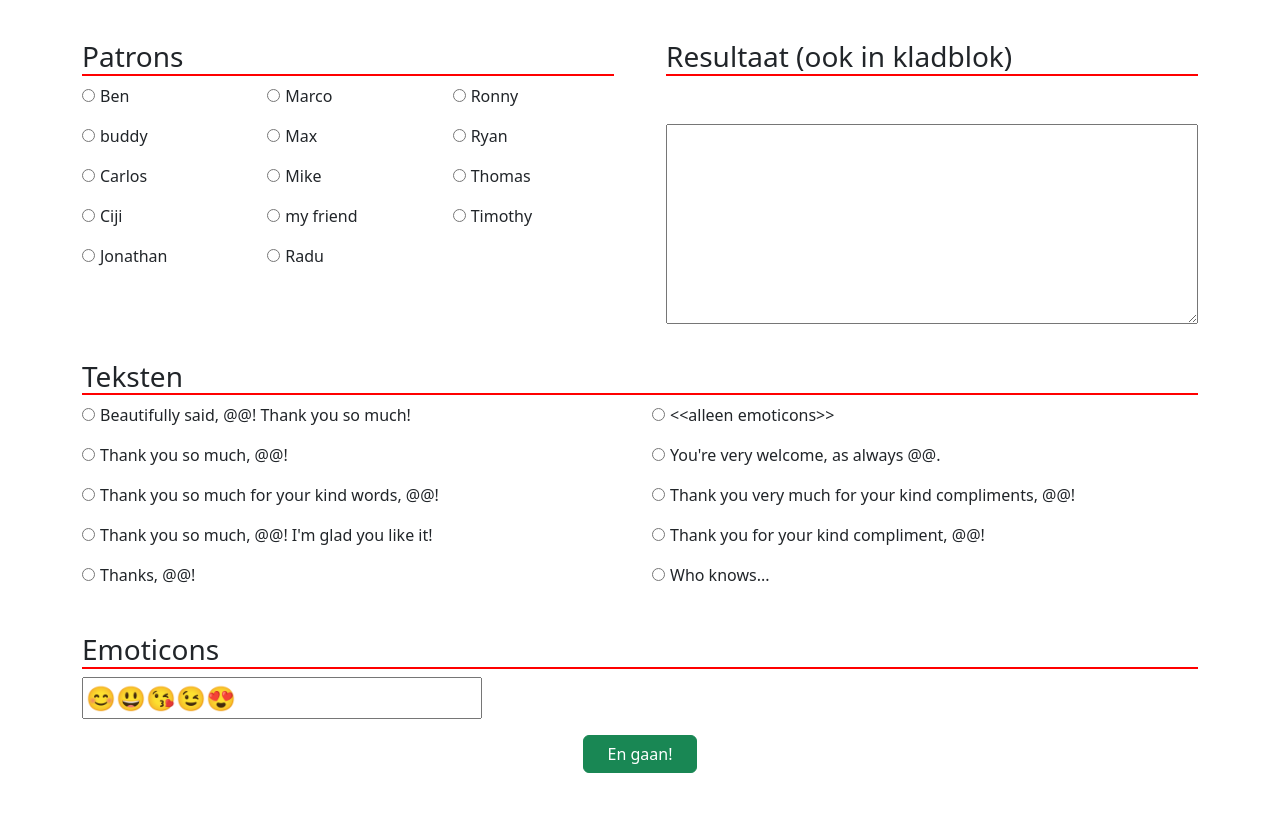
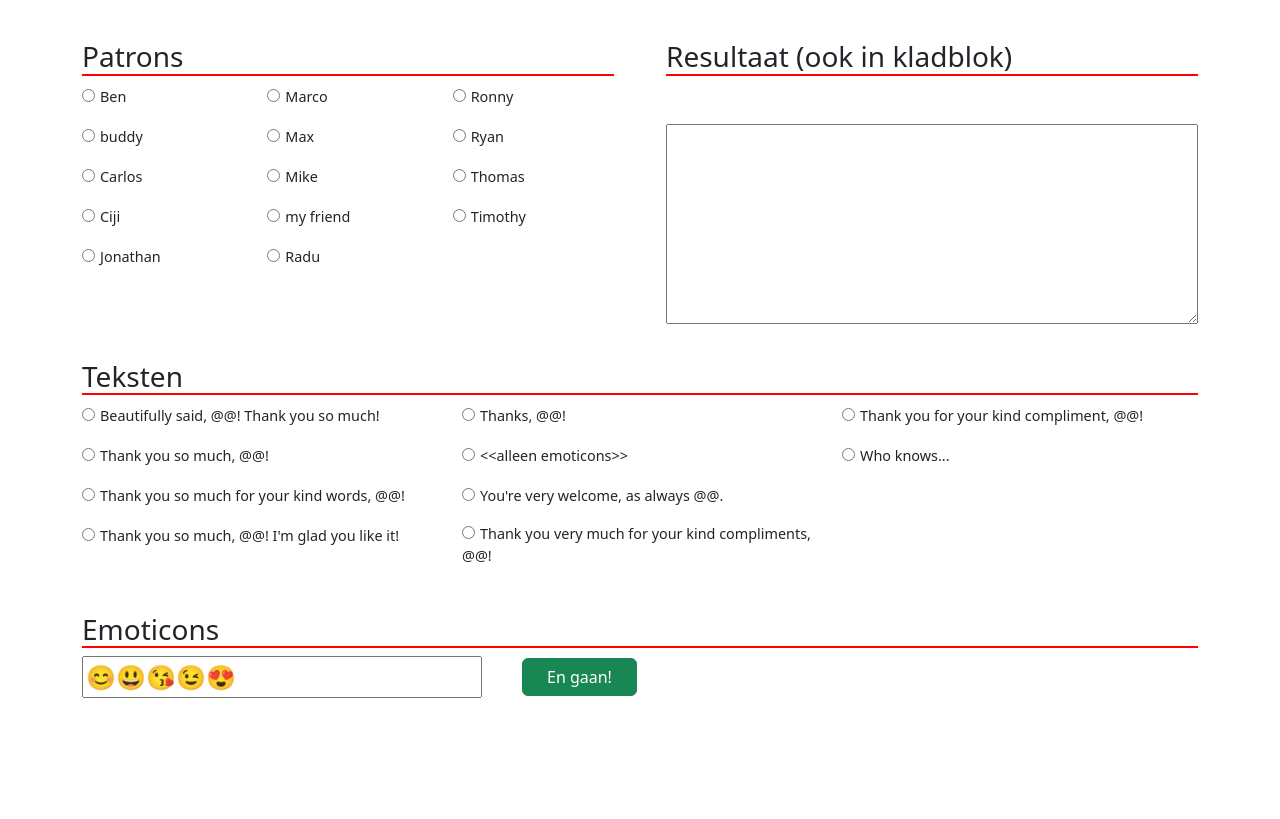
Before and after one commit to wilbertvandiemen/patreon-notfication-help, a Flask app: page / in a window 1280 px wide. After the commit the page ends 698 px from the top, so only its background shows below. Run offline with Flask 2, Linux system fonts and the light colour scheme; some libraries are stand-ins or nearby versions.

Commit message:
fontsize labels en positie button

```diff
--- a/app.py
+++ b/app.py
@@ -32,9 +32,9 @@ def index():
     regels = data.split("\n")
     data_into_list = [{"id":item.split(";")[0], "tekst":item.split(";")[1]} for item in regels]
 
-    gedeelte = int((len(data_into_list)+1)/2)
+    gedeelte = int((len(data_into_list)+2)/3)
     # print(gedeelte)
-    teksten_in_tweeen = list(chunks(data_into_list, gedeelte))
+    teksten_in_drieen = list(chunks(data_into_list, gedeelte))
 
 
     with open('data/emoticons.txt', mode="r") as bestand:
@@ -51,7 +51,7 @@ def index():
     # pprint.pprint(list(in_drieen))
     # print(in_drieen[0])
 
-    return render_template('index.html', emoticons=emoji.emojize(emoticons), patrons=in_drieen, teksten=teksten_in_tweeen)
+    return render_template('index.html', emoticons=emoji.emojize(emoticons), patrons=in_drieen, teksten=teksten_in_drieen)
 
 @app.route('/favicon.ico')
 def favicon():
@@ -67,8 +67,8 @@ def receive_message(json):
 
     with open('data/teksten.txt') as bestand:
         data = bestand.read()
-        data_into_list = data.split("\n")
 
+    data_into_list = data.split("\n")
     teksten = [item.split(";")[1] for item in data_into_list]
 
     return_tekst = ''
--- a/static/styles.css
+++ b/static/styles.css
@@ -48,8 +48,13 @@ h3 {
 .btn {
 padding-left: 1.5rem;
 padding-right: 1.5rem;
+margin-left: 40px;
+	margin-top: 2px;
+	display: inline-flex;
+	position: absolute;
+
 }
 
-.button-p{
-text-align:center;
+label {
+	font-size: .9rem;
 }
--- a/templates/index.html
+++ b/templates/index.html
@@ -33,7 +33,7 @@
     <div class="col">
     <h3>Teksten</h3>
     <div class="row">
-        {% for item in range(0,2) %}
+        {% for item in range(0,3) %}
          <div class="col">
     {% for tekst in teksten[item] %}
     <p>
@@ -45,12 +45,8 @@
     </div>
     <h3>Emoticons</h3>
     <p>
-    <input id="emoticons" value="{{emoticons}}">
+    <input id="emoticons" value="{{emoticons}}"> <button class="btn btn-success" id="send">En gaan!</button>
     </p>
-    <p class="button-p">
-        <button class="btn btn-success" id="send">En gaan!</button>
-    </p>
-
     </div>
 
     </div>
```
